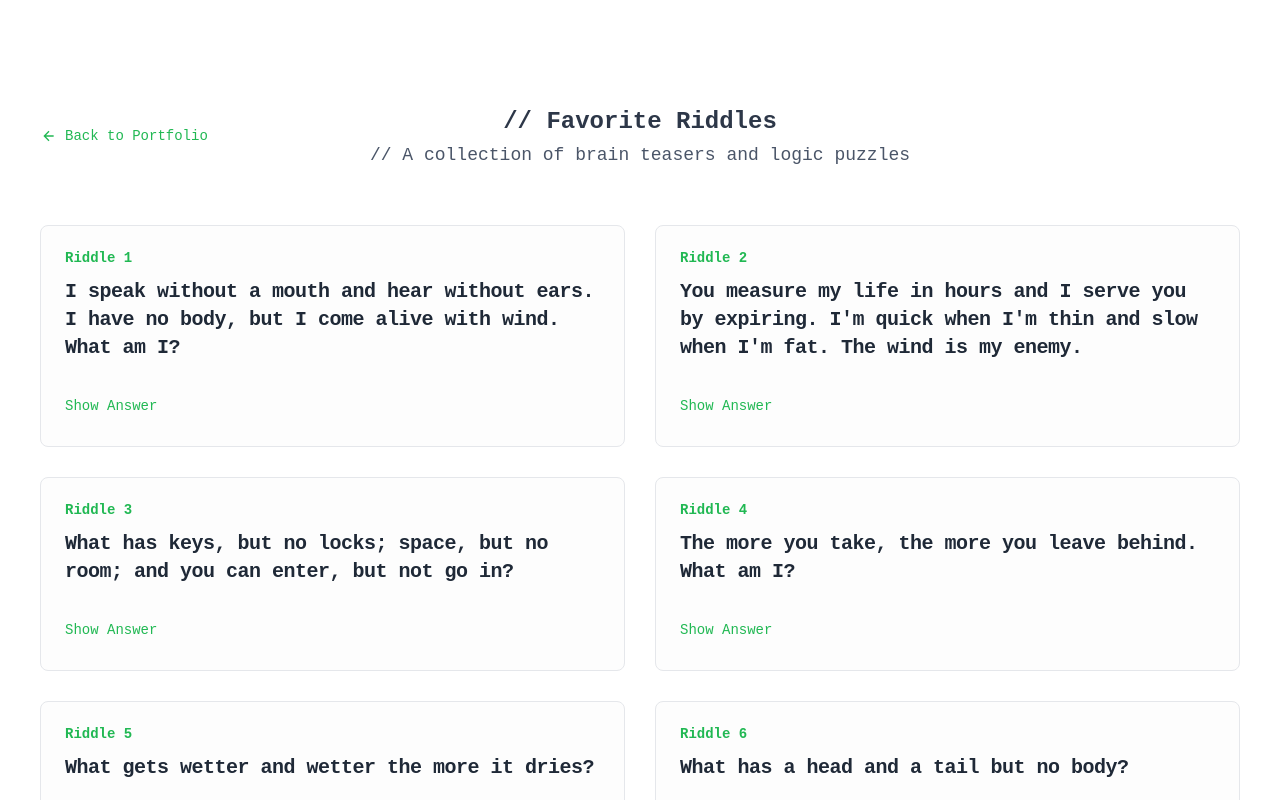
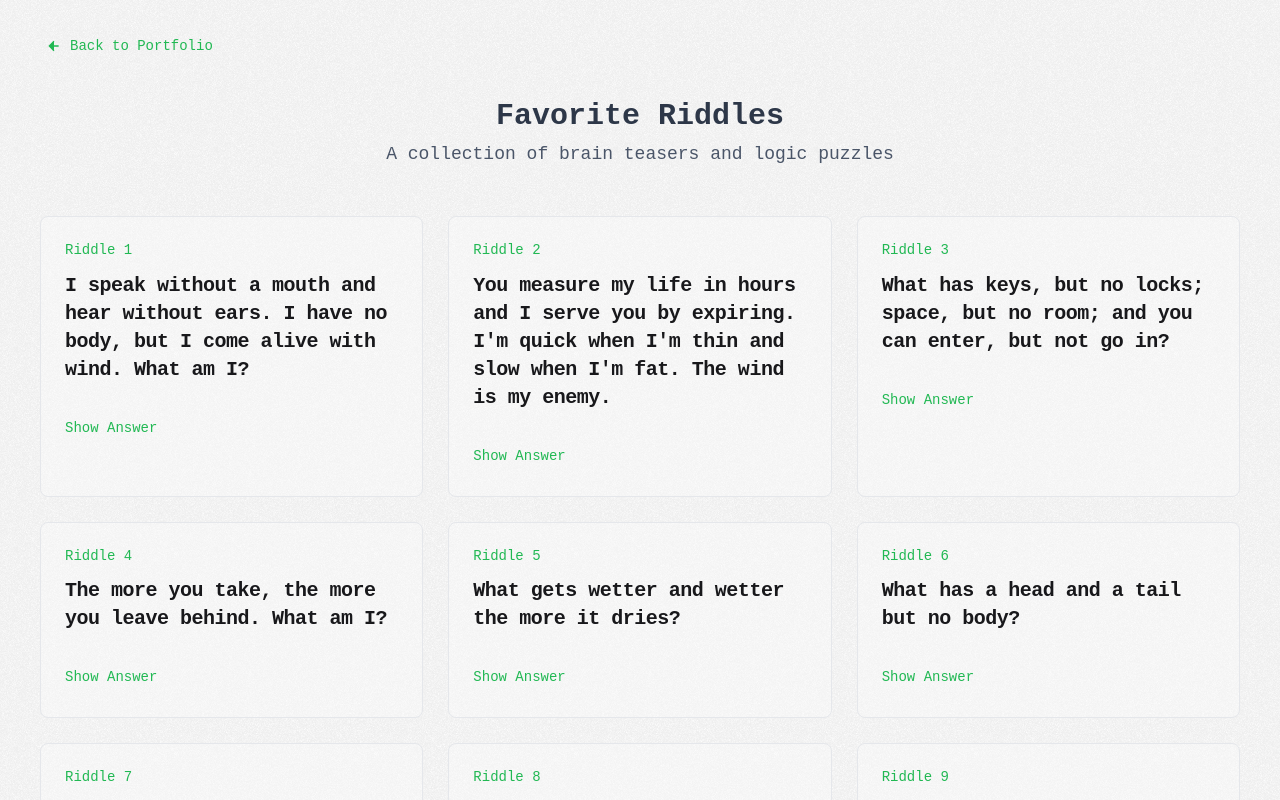
Before and after one commit to ryanzhao2/Portfolio, a Next.js app: page /riddles in a window 1280 px wide. Shown: the top 800 px of the page. Built offline with nearby package versions, Linux system fonts and the light colour scheme; a web font is replaced by a local one.

Commit message:
Riddles page changes

```diff
--- a/src/app/layout.js
+++ b/src/app/layout.js
@@ -58,7 +58,7 @@ export const metadata = {
 export default function RootLayout({ children }) {
   return (
     <html lang="en" suppressHydrationWarning>
-      <body className="dark:bg-zinc-900 bg-white dark:text-white text-zinc-700">
+      <body>
         <ThemeProvider attribute="class" enableSystem={true}>
             {children}
         </ThemeProvider>
--- a/src/app/riddles/page.js
+++ b/src/app/riddles/page.js
@@ -1,10 +1,16 @@
 import { getAllContent } from '../../utils/markdown'
 import RiddlesPage from '../../components/RiddlesPage'
+import { GlobalStyle } from '../../styles'
 
 export default function RiddlesPageWrapper() {
   // Get content on the server side
   const content = getAllContent()
 
   // Pass content as props to the client component
-  return <RiddlesPage initialContent={content} />
+  return (
+    <>
+      <GlobalStyle />
+      <RiddlesPage initialContent={content} />
+    </>
+  )
 }
--- a/src/components/RiddlesPage.js
+++ b/src/components/RiddlesPage.js
@@ -14,13 +14,15 @@ const StyledContainer = styled(Section)`
   width: 100%;
   max-width: 1200px;
   min-height: 100vh;
-  padding-top: 100px;
+  padding-top: 80px;
+  padding-bottom: 60px;
 `
 
 const StyledHeader = styled.div`
   width: 100%;
   text-align: center;
-  margin-bottom: 60px;
+  margin-bottom: 50px;
+  margin-top: 20px;
 `
 
 const StyledTitle = styled.h1`
@@ -52,9 +54,9 @@ const StyledSubtitle = styled.p`
 `
 
 const StyledBackButton = styled.button`
-  position: absolute;
-  top: 120px;
-  left: 25px;
+  position: fixed;
+  top: 30px;
+  left: 30px;
   background: none;
   border: none;
   color: ${colors.green};
@@ -67,6 +69,7 @@ const StyledBackButton = styled.button`
   padding: 8px 16px;
   border-radius: 4px;
   transition: ${theme.transition};
+  z-index: 1000;
 
   &:hover {
     background-color: rgba(33, 184, 83, 0.1);
@@ -87,8 +90,8 @@ const StyledBackButton = styled.button`
 const StyledRiddlesGrid = styled.div`
   width: 100%;
   display: grid;
-  grid-template-columns: repeat(auto-fit, minmax(400px, 1fr));
-  gap: 30px;
+  grid-template-columns: repeat(auto-fit, minmax(380px, 1fr));
+  gap: 25px;
 
   ${media.desktop`grid-template-columns: repeat(auto-fit, minmax(350px, 1fr));`};
   ${media.tablet`grid-template-columns: 1fr;`};
@@ -101,6 +104,7 @@ const StyledRiddleCard = styled.div`
   transition: all 0.3s ease;
   cursor: pointer;
   border: 1px solid;
+  text-align: left;
 
   html.light & {
     background-color: rgba(250, 250, 250, 0.4);
@@ -130,24 +134,17 @@ const StyledRiddleNumber = styled.div`
   font-size: 0.875rem;
   color: ${colors.green};
   margin-bottom: 0.75rem;
-  font-weight: 600;
+  font-weight: 500;
 `
 
 const StyledRiddleQuestion = styled.h3`
   margin: 0 0 1rem;
   font-size: 1.25rem;
-  color: ${colors.lightestSlate};
+  color: var(--lang-color);
   font-family: ${fonts.SFMono};
   line-height: 1.4;
   font-weight: 600;
   letter-spacing: -0.025em;
-
-  html.light & {
-    color: #1f2937;
-  }
-  html.dark & {
-    color: ${colors.lightestSlate};
-  }
 `
 
 const StyledRiddleHint = styled.div`
@@ -163,19 +160,13 @@ const StyledRiddleHint = styled.div`
 const StyledRiddleAnswer = styled.div`
   font-family: ${fonts.SFMono};
   font-size: 0.95rem;
-  color: ${colors.slate};
-  line-height: 1.6;
+  color: var(--lang-color);
+  line-height: 1.5;
   opacity: 0;
   max-height: 0;
   overflow: hidden;
   transition: all 0.3s ease;
-
-  html.light & {
-    color: #6b7280;
-  }
-  html.dark & {
-    color: #a1a1aa;
-  }
+  opacity: 0.8;
 
   &.show {
     opacity: 1;
@@ -208,14 +199,7 @@ const StyledToggleButton = styled.button`
 
   &:hover,
   &:focus {
-    color: ${colors.lightestSlate};
-
-    html.light & {
-      color: #1f2937;
-    }
-    html.dark & {
-      color: ${colors.lightestSlate};
-    }
+    color: var(--lang-color);
   }
 `
 
@@ -287,8 +271,8 @@ const RiddlesPage = ({ initialContent }) => {
       </StyledBackButton>
 
       <StyledHeader>
-        <StyledTitle ref={revealTitle}>// Favorite Riddles</StyledTitle>
-        <StyledSubtitle ref={revealSubtitle}>// A collection of brain teasers and logic puzzles</StyledSubtitle>
+        <StyledTitle ref={revealTitle}>Favorite Riddles</StyledTitle>
+        <StyledSubtitle ref={revealSubtitle}>A collection of brain teasers and logic puzzles</StyledSubtitle>
       </StyledHeader>
 
       <StyledRiddlesGrid>
```
